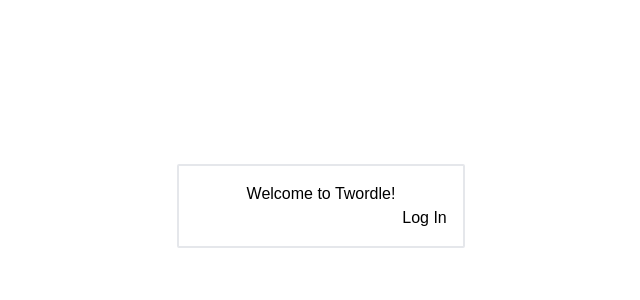
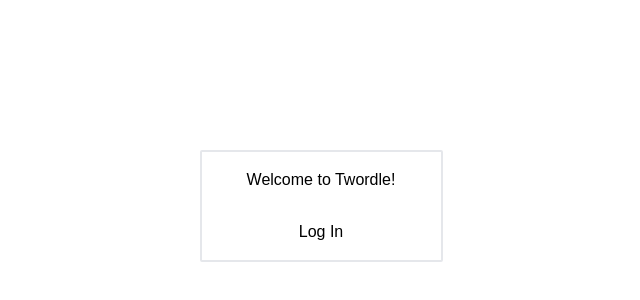
Before and after one commit to Bloodyaugust/twordle, a React (Vite) app: page / in a window 1280 px wide. Shown: the part 194-494 px from the top of the page, without its empty margins (319-959 px from the left). Built offline with nearby package versions, Linux system fonts and the light colour scheme; no server answers; a web font is replaced by a local one.

Commit message:
Spiffy up the welcome page

```diff
--- a/src/welcome/Welcome.tsx
+++ b/src/welcome/Welcome.tsx
@@ -14,18 +14,32 @@ export default function Welcome() {
     });
 
     reloadUser();
-  }, []);
+  }, [reloadUser, supabase]);
+
+  const onLogout = useCallback(async () => {
+    const { error } = await supabase.auth.signOut();
+    reloadUser();
+  }, [reloadUser, supabase]);
 
   return (
     <div className="col-span-4 self-center justify-self-center rounded-sm border-2 border-solid p-4">
       <h2 className="text-center">Welcome to Twordle!</h2>
       {!user && (
-        <div>
+        <div className="flex flex-col gap-1">
           <input className="dark:text-black" id="user-email" type="email" ref={emailRef} />
-          <button onClick={onLogin}>Log In</button>
+          <button className="rounded-sm dark:bg-slate-600 dark:hover:bg-slate-500" onClick={onLogin}>
+            Log In
+          </button>
         </div>
       )}
-      {user && <span>You are signed in as {user.email}</span>}
+      {user && (
+        <div className="flex flex-col gap-1">
+          <span>You are signed in as {user.email}</span>
+          <button className="rounded-sm dark:bg-slate-600 dark:hover:bg-slate-500" onClick={onLogout}>
+            Log Out
+          </button>
+        </div>
+      )}
     </div>
   );
 }
```
